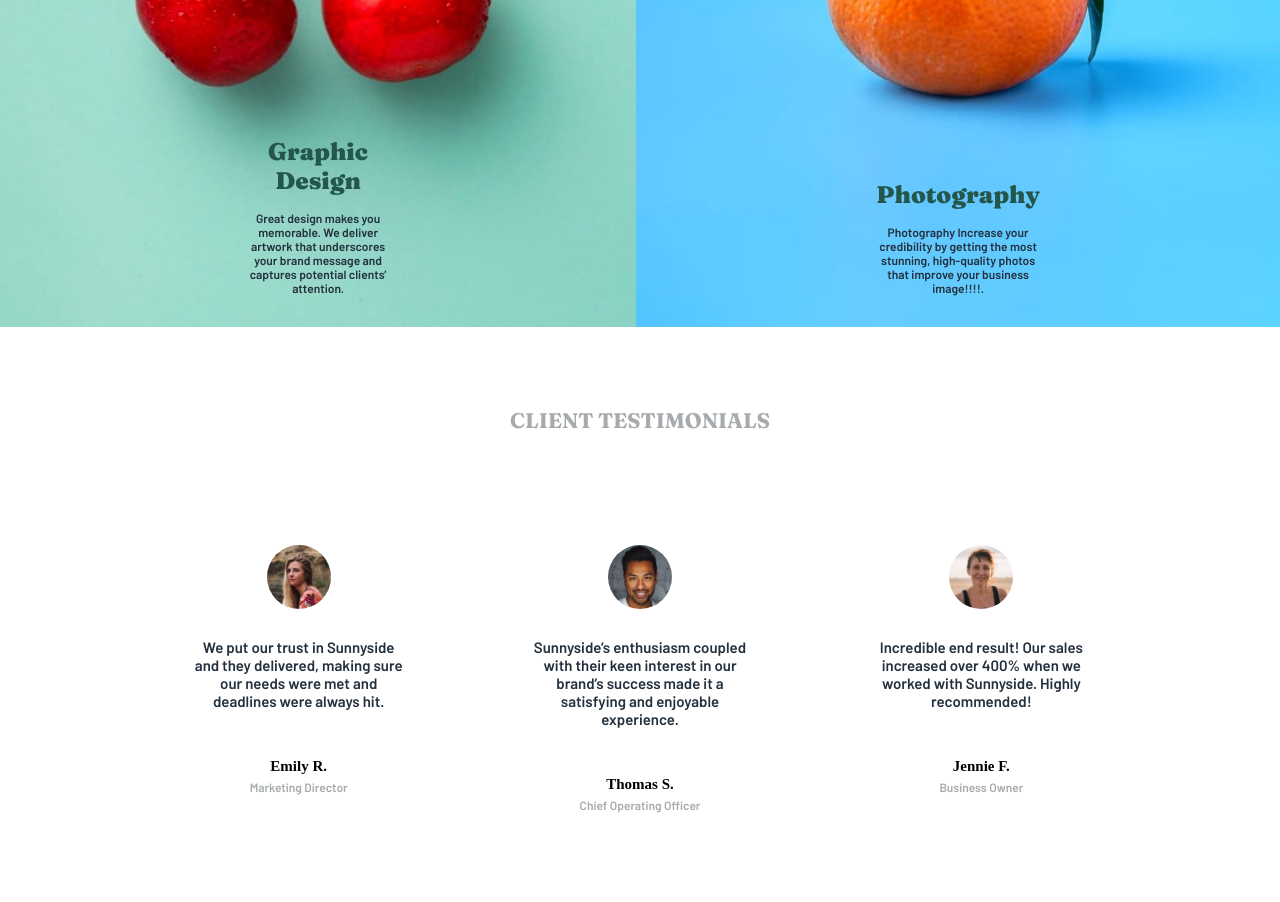
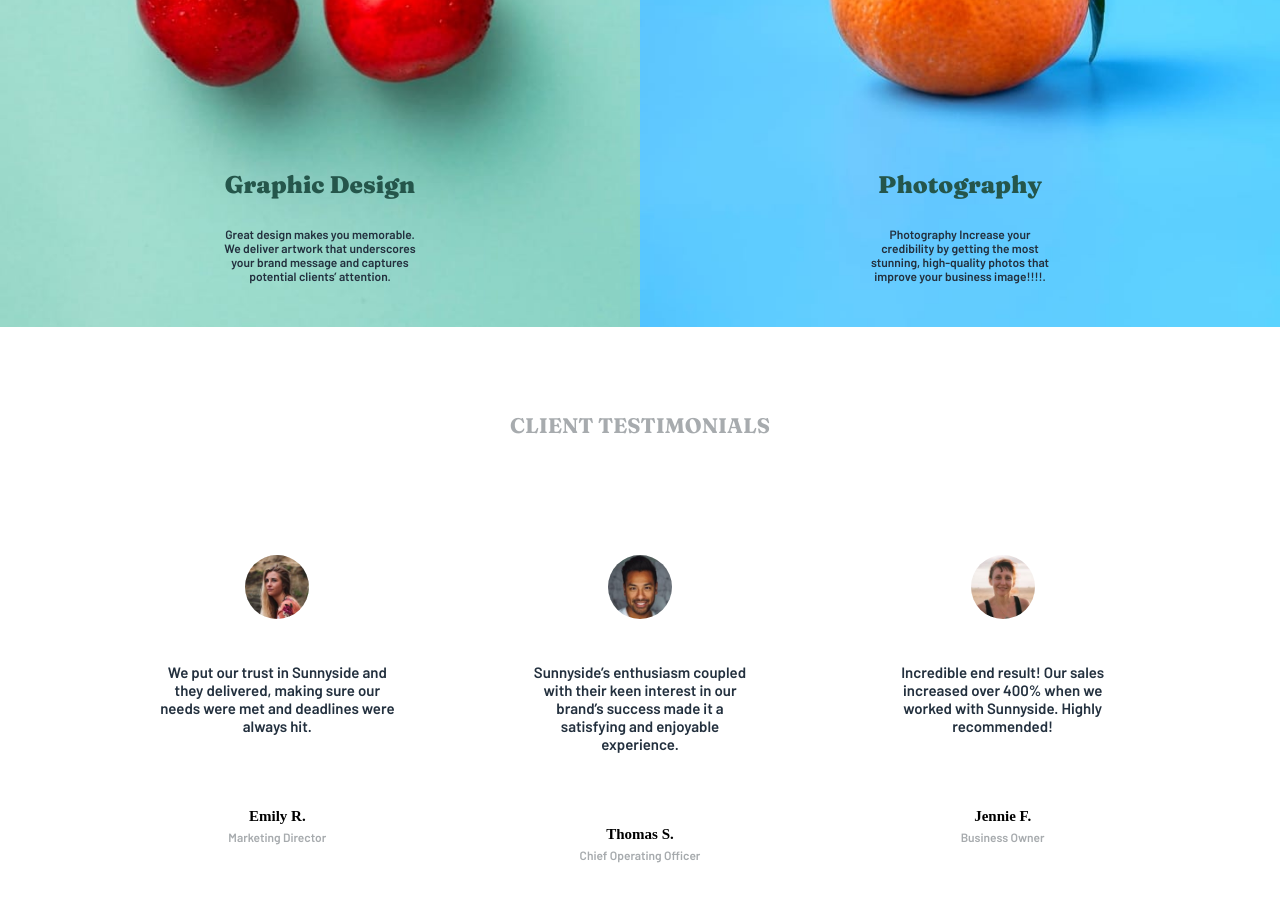
Before and after one commit to adhanif/Sunnyside-agency-landing-page, a React (Vite) app in the folder LandingPage/: page / in a window 1280 px wide. Shown: the part 1780-2682 px from the top of the page. Built offline with nearby package versions, Linux system fonts and the light colour scheme.

Commit message:
margin adjusted

```diff
--- a/LandingPage/src/App.css
+++ b/LandingPage/src/App.css
@@ -1,8 +1,8 @@
-* {
+/* * {
   padding: 0;
   margin: 0;
   box-sizing: border-box;
-}
+} */
 
 .transform-container {
   display: flex;
--- a/LandingPage/src/components/Client.css
+++ b/LandingPage/src/components/Client.css
@@ -2,6 +2,7 @@
 
 p{
     font-family: 'Barlow', sans-serif;
+
     font-size: 12px;
     color: hsl(210, 4%, 67%);
 }
@@ -37,7 +38,7 @@ h3{
     display: flex;
     flex-direction: column;
     text-align: center;
-    padding: 0 15rem;
+    padding: 0 14rem;
 
 }
 
@@ -52,12 +53,12 @@ h3{
 }
 
 .client-grid-container{
-padding: 5rem;
+padding: 4rem;
 
 }
 
 .cards{
-    padding: 3rem;
+    padding: 2rem;
     display: grid;
     grid-template-columns: repeat(3,2fr);
 }
@@ -80,8 +81,14 @@ padding: 5rem;
 }
 .clients p{
     color: hsl(212, 27%, 19%);
+
     font-size: 15px;
     margin-bottom: 3rem;
+}
+
+.info h5{
+    margin-bottom: 5px;
+    font-size: 15px;
 }
 
 .info p{
@@ -89,18 +96,8 @@ padding: 5rem;
     color: hsl(210, 4%, 67%);
     font-size: 12px;
 }
-.info h5{
-    margin-bottom: 5px;
-    font-size: 15px;
-}
 
 
-/* @media screen and (max-width: 1400px) and (min-width: 1099px) {
-.text{
-    padding: 5rem;
-}
-
-} */
 
 
 
--- a/LandingPage/src/components/Client.jsx
+++ b/LandingPage/src/components/Client.jsx
@@ -33,6 +33,7 @@ export default function Client() {
             <div className="clients-img">
               <img src="./src/images/image-emily.jpg" alt="" />
             </div>
+
             <p>
               We put our trust in Sunnyside and they delivered, making sure our
               needs were met and deadlines were always hit.
```
